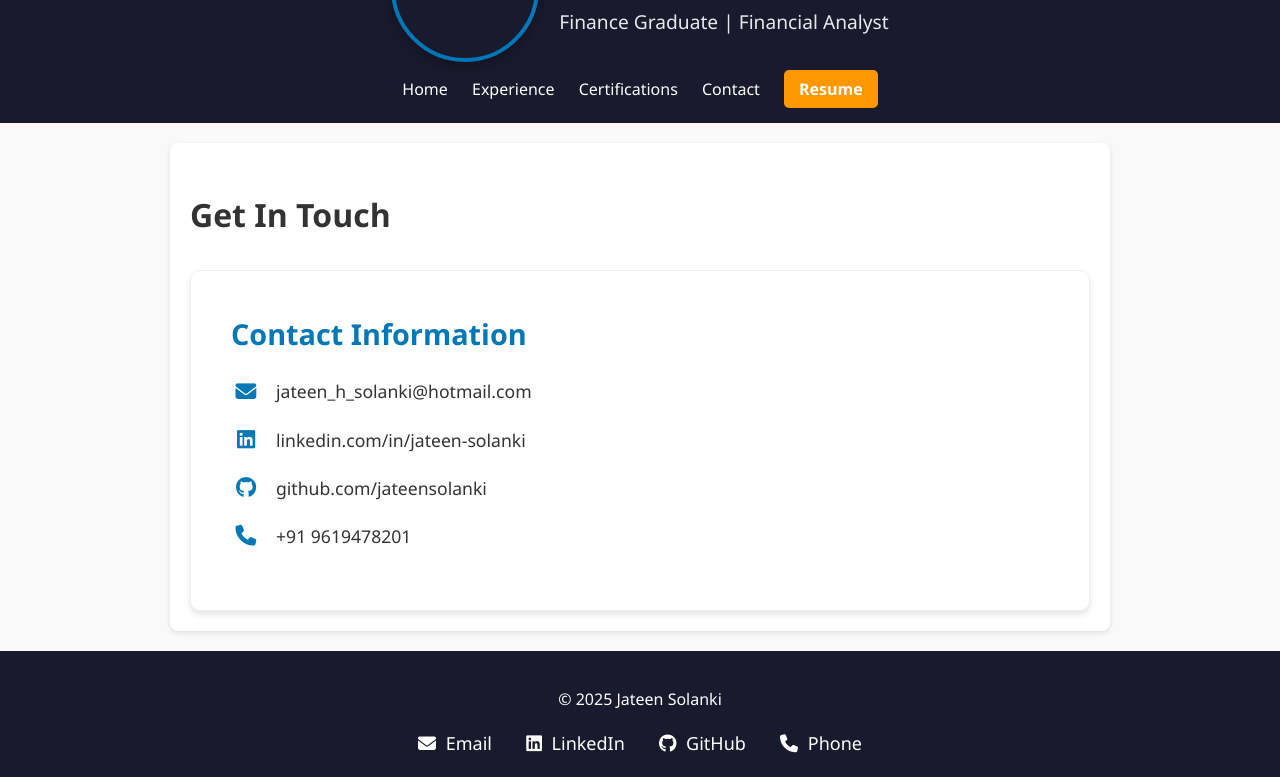
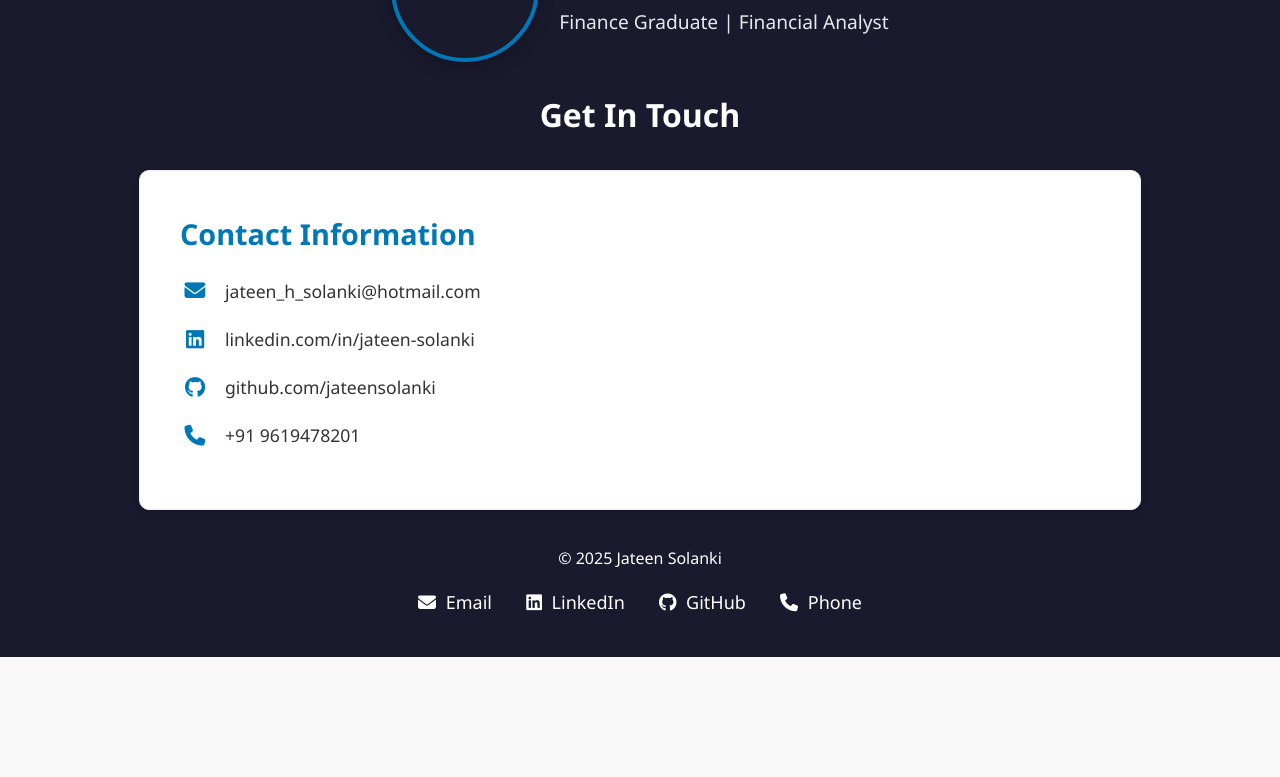
Before and after one commit to jateensolanki/my-portfolio, a plain HTML site: page contact.html in a window 1280 px wide. Shown: the part 106-883 px from the top of the page. After the commit the page ends 800 px from the top, so only its background shows below. Drawn offline with Linux system fonts and the light colour scheme.

Commit message:
Streamline portfolio pages by removing navigation, footer, and most content from certificates, contact, and experience, while fixing a quote and indentation in the index.

```diff
--- a/contact.html
+++ b/contact.html
@@ -30,20 +30,6 @@
                 <span class="bar"></span>
                 <span class="bar"></span>
             </button>
-            <ul class="nav-links">
-                <li><a href="index.html">Home</a></li>
-                <li><a href="experience.html">Experience</a></li>
-                <!-- <li><a href="project.html">Projects</a></li> -->
-                <li><a href="certificates.html">Certifications</a></li>
-                <li><a href="contact.html">Contact</a></li>
-                <li><a href="Jateen Solanki - Finance.pdf" target="_blank" class="resume-btn"
-                        download="Jateen_Solanki-Resume.pdf">Resume</a></li>
-            </ul>
-        </nav>
-    </header>
-
-    <!-- Contact Section -->
-    <section id="contact">
             <h2>Get In Touch</h2>
             <div class="contact-container">
                 <div class="contact-card">
```
Also changed, not shown: certificates.html (+0 -14 lines), experience.html (+30 -29 lines), index.html (+1 -1 lines). Lines whose indentation alone changed are shown as unchanged.
